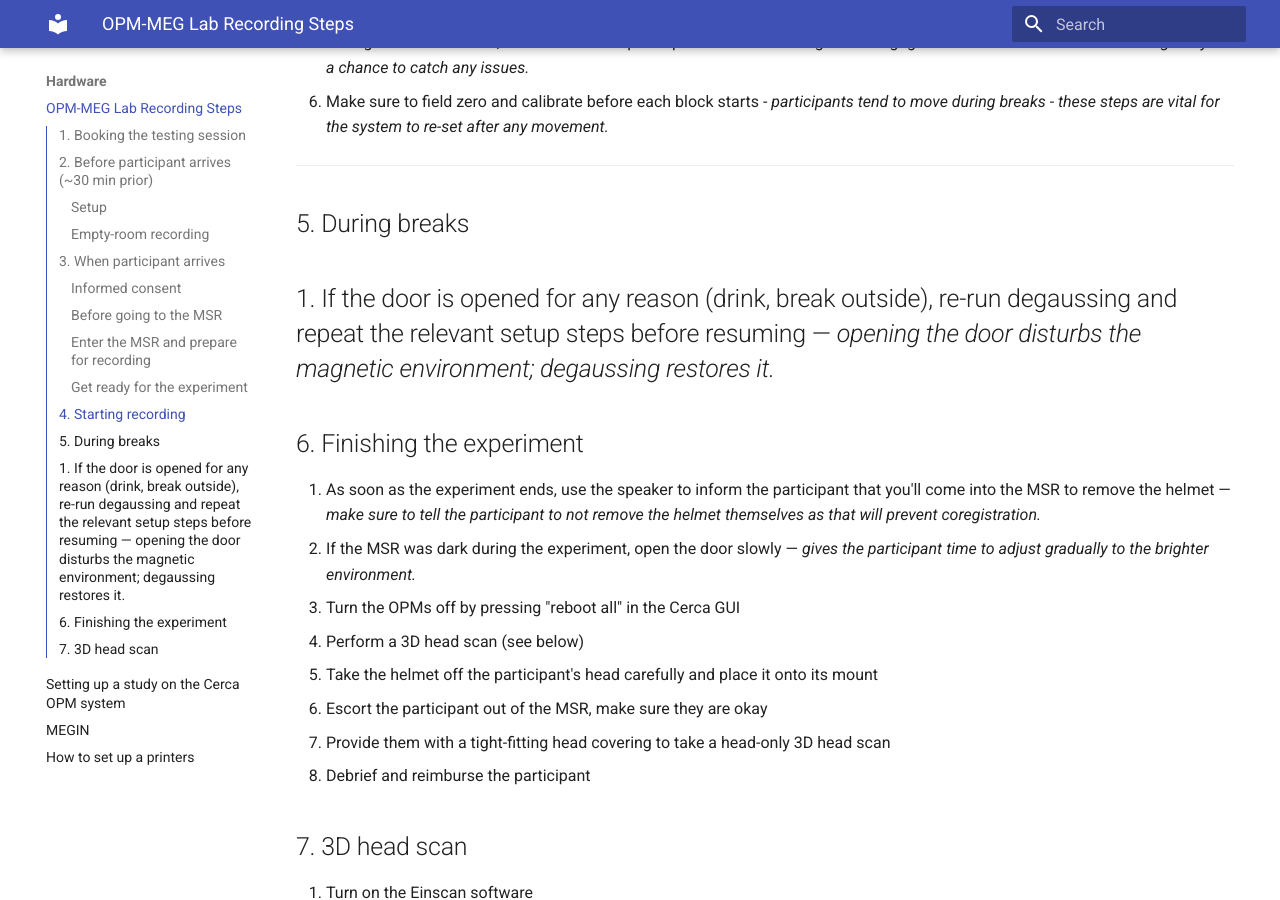
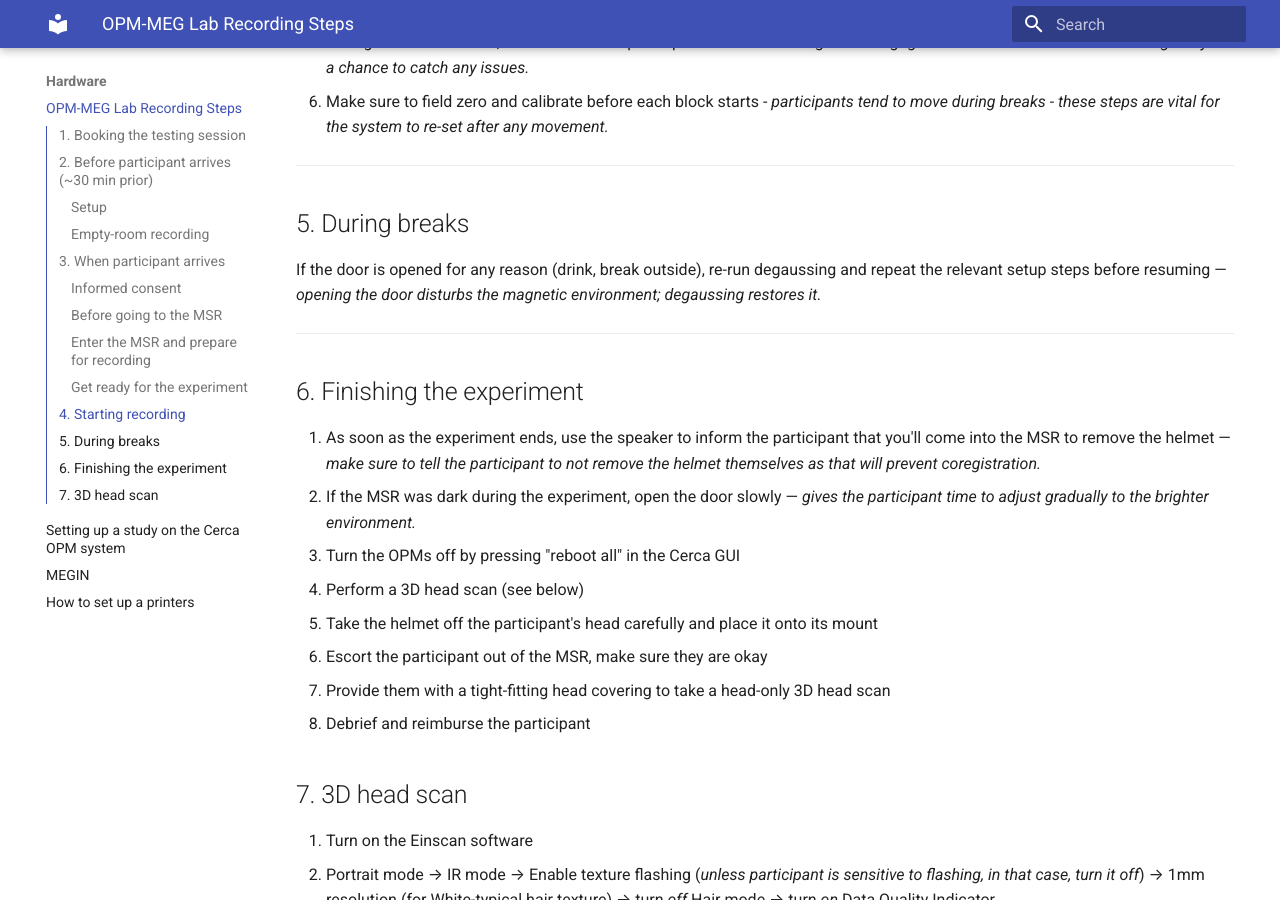
Before and after one commit to Neuronal-Oscillations/group-handbook, an MkDocs documentation site: the page built from docs/hardware/CercaSOP.md, in a window 1280 px wide and 900 px high, scrolled down 2557 px. Built offline with MkDocs 1.6.1 and Material for MkDocs 9.7.7, drawn with Linux system fonts in a browser that asks for light colours.

Commit message:
Update CercaSOP.md

```diff
--- a/docs/hardware/CercaSOP.md
+++ b/docs/hardware/CercaSOP.md
@@ -66,11 +66,13 @@
 4. Run some practice trials before the official trials — *lets the participant get familiar with the task and reduces early-trial errors.*
 5. During each block break, check in with the participant and acknowledge their engagement — *maintains motivation and gives you a chance to catch any issues.*
 6. Make sure to field zero and calibrate before each block starts - *participants tend to move during breaks - these steps are vital for the system to re-set after any movement.*
+
 ---
 
 ## 5. During breaks
 
-1. If the door is opened for any reason (drink, break outside), re-run degaussing and repeat the relevant setup steps before resuming — *opening the door disturbs the magnetic environment; degaussing restores it.*
+If the door is opened for any reason (drink, break outside), re-run degaussing and repeat the relevant setup steps before resuming — *opening the door disturbs the magnetic environment; degaussing restores it.*
+
 ---
 
 ## 6. Finishing the experiment
```
